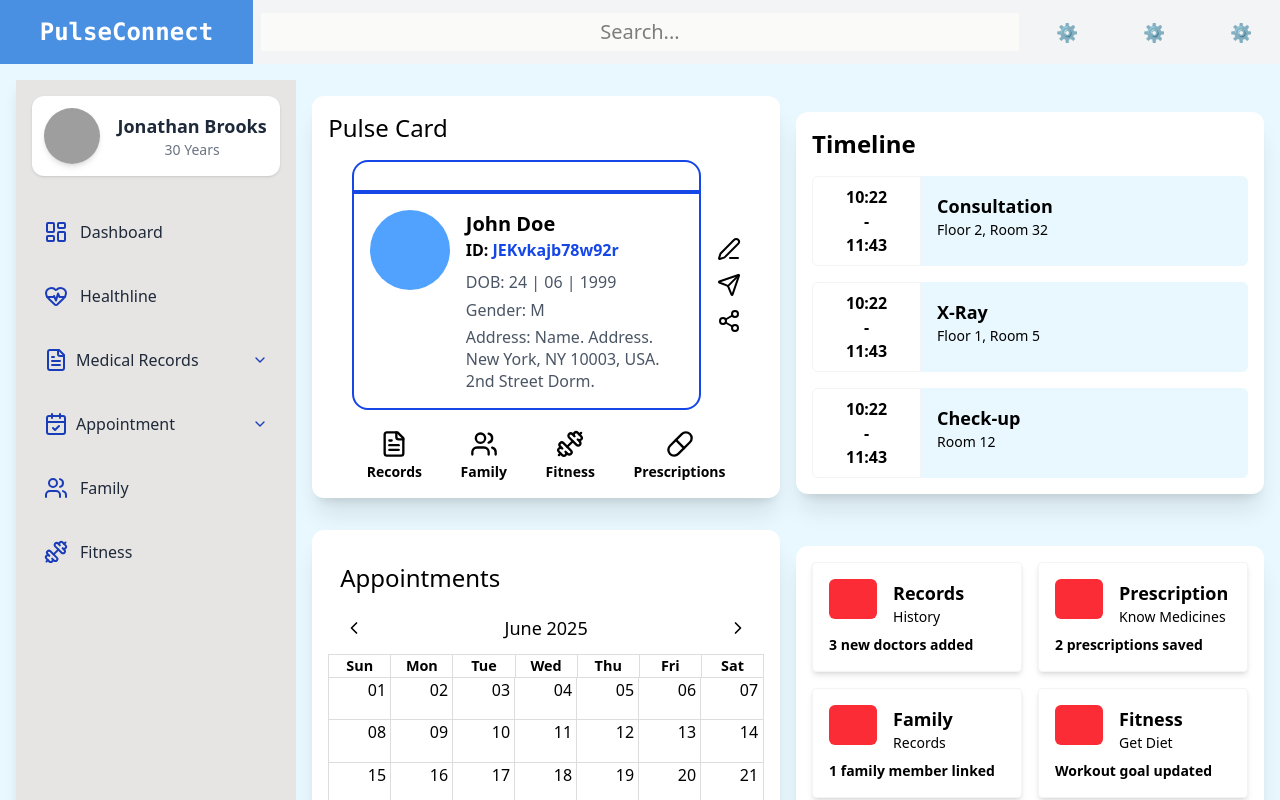
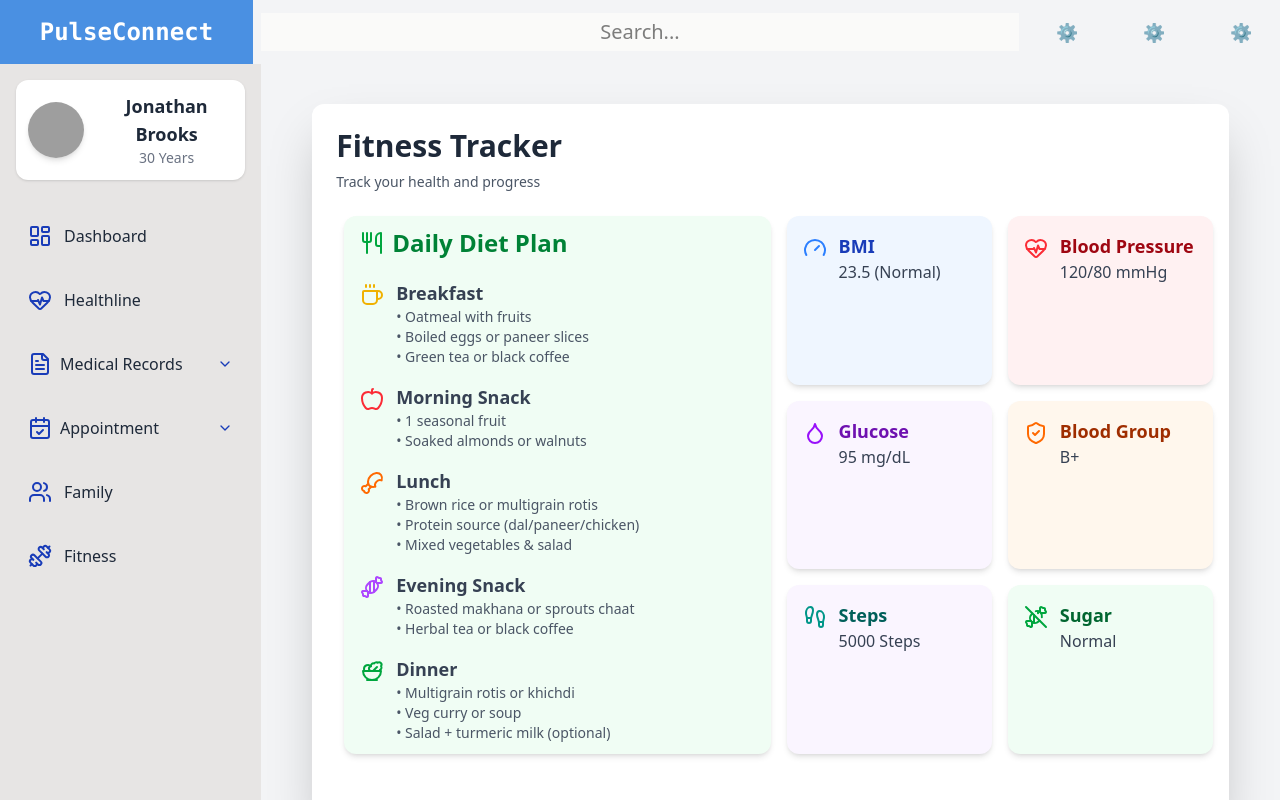
Before and after one commit to BlessinCareEssentialsPvtLtd/PulseConnect, a React (Vite) app in the folder frontend/: page / in a window 1280 px wide. Shown: the top 800 px of the page. Built offline with nearby package versions, Linux system fonts and the light colour scheme; grey boxes are pictures that could not be loaded.

Commit message:
Fitness page created, Appointments section updated

```diff
--- a/frontend/src/App.jsx
+++ b/frontend/src/App.jsx
@@ -3,6 +3,7 @@ import Dashboard from "./pages/Dashboard";
 import Sidebar from "./components/Sidebar";
 import Navbar from "./components/Navbar";
 import "./App.css";
+import Fitness from "./components/Fitness";
 
 function App() {
   const [showProfileComponent, setShowProfileComponent] = useState(false);
@@ -14,13 +15,10 @@ function App() {
   return (
     <div className="flex flex-col min-h-screen">
       <Navbar />
-      <div className="flex p-4 min-w-full bg-[#e9f8ff]">
-        {/* Main content: Sidebar + Dashboard */}
+      <div className="flex flex-1 min-w-full bg-[#e9f8ff] h-[calc(100vh-64px)]">
+        {/* Sidebar and Fitness components taking full height */}
         <Sidebar toggleProfileFunction={toggleProfileComponent} />
-        <Dashboard
-          showProfile={showProfileComponent}
-          toggleProfileFunction={toggleProfileComponent}
-        />
+        <Fitness />
       </div>
     </div>
   );
--- a/frontend/src/components/Appointments.jsx
+++ b/frontend/src/components/Appointments.jsx
@@ -1,5 +1,5 @@
 import React, { useState } from "react";
-import { Calendar, momentLocalizer } from "react-big-calendar";
+import { Calendar, momentLocalizer, Navigate } from "react-big-calendar";
 import moment from "moment";
 import "react-big-calendar/lib/css/react-big-calendar.css";
 import { ChevronLeft, ChevronRight } from "lucide-react";
@@ -7,17 +7,18 @@ import { ChevronLeft, ChevronRight } from "lucide-react";
 const localizer = momentLocalizer(moment);
 
 const CustomToolbar = ({ label, onNavigate }) => {
+
   return (
     <div className="flex justify-between items-center px-2 mb-2">
       <button
-        onClick={() => onNavigate("PREV")}
+        onClick={() => onNavigate(Navigate.PREVIOUS)}
         className="p-2 rounded hover:bg-gray-200"
       >
         <ChevronLeft size={20} />
       </button>
       <h2 className="text-lg font-medium text-center">{label}</h2>
       <button
-        onClick={() => onNavigate("NEXT")}
+        onClick={() => onNavigate(Navigate.NEXT)}
         className="p-2 rounded hover:bg-gray-200"
       >
         <ChevronRight size={20} />
@@ -26,66 +27,31 @@ const CustomToolbar = ({ label, onNavigate }) => {
   );
 };
 
-function Appointments() {
-  const [events, setEvents] = useState([
-    {
-      title: "Doctor Appointment",
-      start: new Date(2025, 5, 28, 10, 0),
-      end: new Date(2025, 5, 28, 11, 0),
-      description: "Dr. Sharma at ABC Clinic",
-    },
-  ]);
+function Appointments( {events}) {
 
-  const [showForm, setShowForm] = useState(false);
   const [selectedDate, setSelectedDate] = useState(null);
-  const [formData, setFormData] = useState({
-    title: "",
-    description: "",
-    startTime: "",
-    endTime: "",
-  });
+  const [selectedDayEvents, setSelectedDayEvents] = useState([]);
+  const [currentDate, setCurrentDate] = useState(new Date());
 
   const handleSelectSlot = (slotInfo) => {
-    setSelectedDate(slotInfo.start);
-    setShowForm(true);
+    const clickedDate = moment(slotInfo.start).startOf("day");
+    const dayEvents = events.filter((event) =>
+      moment(event.start).isSame(clickedDate, "day")
+    );
+
+    if (dayEvents.length > 0) {
+      setSelectedDate(slotInfo.start);
+      setSelectedDayEvents(dayEvents);
+    } else {
+      setSelectedDate(null);
+      setSelectedDayEvents([]);
+    }
   };
 
-  const handleFormChange = (e) => {
-    setFormData((prev) => ({ ...prev, [e.target.name]: e.target.value }));
-  };
-
-  const handleFormSubmit = (e) => {
-    e.preventDefault();
-    const { title, description, startTime, endTime } = formData;
-
-    const start = new Date(selectedDate);
-    const end = new Date(selectedDate);
-
-    const [startHour, startMin] = startTime.split(":");
-    const [endHour, endMin] = endTime.split(":");
-
-    start.setHours(+startHour, +startMin);
-    end.setHours(+endHour, +endMin);
-
-    const newEvent = {
-      title,
-      start,
-      end,
-      description,
-    };
-
-    setEvents([...events, newEvent]);
-    setShowForm(false);
-    setFormData({ title: "", description: "", startTime: "", endTime: "" });
-  };
-
-  const handleEventClick = (event) => {
-    alert(`Title: ${event.title}\nDescription: ${event.description}`);
-  };
 
   return (
     <section className="mt-4 w-full">
-      <div className="bg-white rounded-xl shadow-xl p-4 max-w-full  mx-auto">
+      <div className="bg-white rounded-xl shadow-xl p-4 max-w-full mx-auto">
         <h2 className="text-xl sm:text-2xl font-medium font-sans my-4 ml-3">
           Appointments
         </h2>
@@ -95,10 +61,11 @@ function Appointments() {
             events={events}
             startAccessor="start"
             endAccessor="end"
-            selectable={true}
+            selectable
             onSelectSlot={handleSelectSlot}
-            onSelectEvent={handleEventClick}
             defaultView="month"
+            date={currentDate}
+            onNavigate={(date) => setCurrentDate(date)}
             style={{ height: "100%" }}
             components={{
               toolbar: CustomToolbar,
@@ -109,82 +76,36 @@ function Appointments() {
         </div>
       </div>
 
-      {showForm && (
-        <div className="fixed inset-0 flex items-center justify-center bg-black/30 z-50">
-          <div className="bg-white p-8 rounded-lg shadow-xl w-[90%] md:w-[36rem] max-h-[90vh] overflow-y-auto">
-            <h2 className="text-2xl font-semibold mb-6 text-gray-800">
-              New Appointment
-            </h2>
-            <form onSubmit={handleFormSubmit} className="flex flex-col gap-5">
-              <div className="flex flex-col">
-                <label className="mb-1 font-medium text-gray-700">Title</label>
-                <input
-                  type="text"
-                  name="title"
-                  placeholder="Enter title"
-                  value={formData.title}
-                  onChange={handleFormChange}
-                  className="border border-gray-300 p-3 rounded-md focus:outline-none focus:ring-2 focus:ring-blue-500"
-                  required
-                />
-              </div>
-              <div className="flex flex-col">
-                <label className="mb-1 font-medium text-gray-700">
-                  Description
-                </label>
-                <textarea
-                  name="description"
-                  placeholder="Optional notes or location"
-                  value={formData.description}
-                  onChange={handleFormChange}
-                  rows={3}
-                  className="border border-gray-300 p-3 rounded-md resize-none focus:outline-none focus:ring-2 focus:ring-blue-500"
-                />
-              </div>
-              <div className="flex gap-4">
-                <div className="flex-1 flex flex-col">
-                  <label className="mb-1 font-medium text-gray-700">
-                    Start Time
-                  </label>
-                  <input
-                    type="time"
-                    name="startTime"
-                    value={formData.startTime}
-                    onChange={handleFormChange}
-                    className="border border-gray-300 p-3 rounded-md focus:outline-none focus:ring-2 focus:ring-blue-500"
-                    required
-                  />
-                </div>
-                <div className="flex-1 flex flex-col">
-                  <label className="mb-1 font-medium text-gray-700">
-                    End Time
-                  </label>
-                  <input
-                    type="time"
-                    name="endTime"
-                    value={formData.endTime}
-                    onChange={handleFormChange}
-                    className="border border-gray-300 p-3 rounded-md focus:outline-none focus:ring-2 focus:ring-blue-500"
-                    required
-                  />
-                </div>
-              </div>
-              <div className="flex justify-end gap-3 pt-2">
-                <button
-                  type="button"
-                  onClick={() => setShowForm(false)}
-                  className="px-5 py-2 bg-gray-300 text-gray-700 rounded-md hover:bg-gray-400"
-                >
-                  Cancel
-                </button>
-                <button
-                  type="submit"
-                  className="px-5 py-2 bg-blue-600 text-white rounded-md hover:bg-blue-700"
-                >
-                  Add Appointment
-                </button>
-              </div>
-            </form>
+      {/* Popup for day appointments */}
+      {selectedDate && selectedDayEvents.length > 0 && (
+        <div className="fixed inset-0 flex items-center justify-center bg-black/40 z-50">
+          <div className="bg-white rounded-xl shadow-xl p-6 w-[90%] max-w-md">
+            <h3 className="text-lg font-bold mb-4">
+              Appointments on {moment(selectedDate).format("MMMM Do YYYY")}
+            </h3>
+            <ul className="space-y-3">
+              {selectedDayEvents.map((event, index) => (
+                <li key={index} className="border-b pb-2">
+                  <p className="font-semibold">{event.title}</p>
+                  <p className="text-sm text-gray-600">{event.description}</p>
+                  <p className="text-sm text-gray-500">
+                    {moment(event.start).format("hh:mm A")} -{" "}
+                    {moment(event.end).format("hh:mm A")}
+                  </p>
+                </li>
+              ))}
+            </ul>
+            <div className="mt-5 text-right">
+              <button
+                onClick={() => {
+                  setSelectedDate(null);
+                  setSelectedDayEvents([]);
+                }}
+                className="px-4 py-2 bg-blue-600 text-white rounded hover:bg-blue-700"
+              >
+                Close
+              </button>
+            </div>
           </div>
         </div>
       )}
--- /dev/null
+++ b/frontend/src/components/Fitness.jsx
@@ -0,0 +1,164 @@
+import React from 'react';
+import {
+  Coffee,
+  Salad,
+  Apple,
+  Drumstick,
+  Sandwich,
+  Utensils,
+  Candy,
+  Activity,
+  HeartPulse,
+  Droplet,
+  ShieldCheck,
+  Gauge,
+  CandyOff,
+  Footprints,
+} from "lucide-react";
+
+function Fitness() {
+  return (
+    <div className='w-full max-h-full bg-gray-100 grid place-items-center'>
+      <div className="w-[90%] h-[90%] rounded-xl bg-white shadow-2xl p-6">
+        <h1 className="text-3xl font-bold mb-2 text-gray-800">Fitness Tracker</h1>
+        <p className="text-gray-600 mb-6 text-sm">Track your health and progress</p>
+
+        <div className="m-2 h-[80%] w-full grid grid-cols-1 md:grid-cols-2 gap-4">
+          {/* Left Side */}
+          <div className="bg-[#f0fdf4] rounded-xl shadow-md flex items-center justify-center">
+            <div className="p-2 pl-4 flex flex-col gap-5">
+              <h2 className="text-2xl font-bold text-green-700 flex items-center gap-2">
+                <Utensils className="text-green-600" /> Daily Diet Plan
+              </h2>
+              <div className='flex justify-start gap-4 items-center flex-wrap'>
+
+                {/* Breakfast */}
+                <div className="flex items-start gap-3">
+                  <Coffee className="text-yellow-500 mt-1" size={24} />
+                  <div>
+                    <h3 className="text-lg font-semibold text-gray-700">Breakfast</h3>
+                    <p className="text-sm text-gray-600">
+                      • Oatmeal with fruits<br />
+                      • Boiled eggs or paneer slices<br />
+                      • Green tea or black coffee
+                    </p>
+                  </div>
+                </div>
+
+                {/* Morning Snack */}
+                <div className="flex items-start gap-3">
+                  <Apple className="text-red-500 mt-1" size={24} />
+                  <div>
+                    <h3 className="text-lg font-semibold text-gray-700">Morning Snack</h3>
+                    <p className="text-sm text-gray-600">
+                      • 1 seasonal fruit<br />
+                      • Soaked almonds or walnuts
+                    </p>
+                  </div>
+                </div>
+
+                {/* Lunch */}
+                <div className="flex items-start gap-3">
+                  <Drumstick className="text-orange-500 mt-1" size={24} />
+                  <div>
+                    <h3 className="text-lg font-semibold text-gray-700">Lunch</h3>
+                    <p className="text-sm text-gray-600">
+                      • Brown rice or multigrain rotis<br />
+                      • Protein source (dal/paneer/chicken)<br />
+                      • Mixed vegetables & salad
+                    </p>
+                  </div>
+                </div>
+
+                {/* Evening Snack */}
+                <div className="flex items-start gap-3">
+                  <Candy className="text-purple-500 mt-1" size={24} />
+                  <div>
+                    <h3 className="text-lg font-semibold text-gray-700">Evening Snack</h3>
+                    <p className="text-sm text-gray-600">
+                      • Roasted makhana or sprouts chaat<br />
+                      • Herbal tea or black coffee
+                    </p>
+                  </div>
+                </div>
+
+                {/* Dinner */}
+                <div className="flex items-start gap-3">
+                  <Salad className="text-green-600 mt-1" size={24} />
+                  <div>
+                    <h3 className="text-lg font-semibold text-gray-700">Dinner</h3>
+                    <p className="text-sm text-gray-600">
+                      • Multigrain rotis or khichdi<br />
+                      • Veg curry or soup<br />
+                      • Salad + turmeric milk (optional)
+                    </p>
+                  </div>
+                </div>
+
+              </div>
+            </div>
+          </div>
+
+          {/* Right Side Grid */}
+          <div className="grid grid-cols-1 sm:grid-cols-2 gap-4 h-full">
+            {/* BMI Card */}
+            <div className="bg-blue-50 p-4 rounded-xl shadow-md flex items-start gap-3">
+              <Gauge className="text-blue-500 mt-1" />
+              <div>
+                <h2 className="text-lg font-semibold text-blue-800">BMI</h2>
+                <p className="text-gray-700">23.5 (Normal)</p>
+              </div>
+            </div>
+
+            {/* Blood Pressure Card */}
+            <div className="bg-rose-50 p-4 rounded-xl shadow-md flex items-start gap-3">
+              <HeartPulse className="text-red-500 mt-1" />
+              <div>
+                <h2 className="text-lg font-semibold text-red-800">Blood Pressure</h2>
+                <p className="text-gray-700">120/80 mmHg</p>
+              </div>
+            </div>
+
+            {/* Glucose Card */}
+            <div className="bg-purple-50 p-4 rounded-xl shadow-md flex items-start gap-3">
+              <Droplet className="text-purple-600 mt-1" />
+              <div>
+                <h2 className="text-lg font-semibold text-purple-800">Glucose</h2>
+                <p className="text-gray-700">95 mg/dL</p>
+              </div>
+            </div>
+
+            {/* Blood Group Card */}
+            <div className="bg-orange-50 p-4 rounded-xl shadow-md flex items-start gap-3">
+              <ShieldCheck className="text-orange-500 mt-1" />
+              <div>
+                <h2 className="text-lg font-semibold text-orange-800">Blood Group</h2>
+                <p className="text-gray-700">B+</p>
+              </div>
+            </div>
+
+            {/* Steps */}
+            <div className="bg-purple-50 p-4 rounded-xl shadow-md flex items-start gap-3">
+              <Footprints className="text-teal-600 mt-1" />
+              <div>
+                <h2 className="text-lg font-semibold text-teal-800">Steps</h2>
+                <p className="text-gray-700">5000 Steps</p>
+              </div>
+            </div>
+
+            {/* Sugar Card */}
+            <div className="bg-green-50 p-4 rounded-xl shadow-md flex items-start gap-3">
+              <CandyOff className="text-green-600 mt-1" />
+              <div>
+                <h2 className="text-lg font-semibold text-green-800">Sugar</h2>
+                <p className="text-gray-700">Normal</p>
+              </div>
+            </div>
+          </div>
+        </div>
+      </div>
+    </div>
+  );
+}
+
+export default Fitness;
--- a/frontend/src/pages/Dashboard.jsx
+++ b/frontend/src/pages/Dashboard.jsx
@@ -5,7 +5,6 @@ import {
   Edit3,
   FileText,
   Pill,
-  QrCode,
   Send,
   Share2,
   Users,
@@ -13,7 +12,6 @@ import {
 import { AnimatePresence, motion } from "framer-motion";
 import Appointments from "../components/Appointments";
 import RightSideProfile from "../components/RightSideProfile";
-import "react-big-calendar/lib/css/react-big-calendar.css";
 
 /* ───────────────────────── constants ───────────────────────── */
 
@@ -56,6 +54,21 @@ const historyTiles = [
   { title: "Fitness", subtitle: "Get Diet", desc: "Workout goal updated" },
   { title: "Fitness", subtitle: "Get Diet", desc: "Workout goal updated" },
 ];
+
+const events =[
+    {
+      title: "Doctor Appointment",
+      start: new Date(2025, 5, 28, 10, 0),
+      end: new Date(2025, 5, 28, 11, 0),
+      description: "Dr. Sharma at ABC Clinic",
+    },
+    {
+      title: "Meeting with Designer",
+      start: new Date(2025, 5, 28, 14, 0),
+      end: new Date(2025, 5, 28, 15, 0),
+      description: "UI design discussion",
+    },
+  ]
 
 /* ───────────────────────── sub-components ───────────────────────── */
 
@@ -181,24 +194,22 @@ function Dashboard({ showProfile, toggleProfileFunction }) {
   return (
     <>
       {/*By flex*/}
-      <div className="flex flex-col w-[90%] bg-[#e9f8ff]">
-        <div className="flex w-full max-[780px]:flex-col mt-4">
-          <div className="w-full ml-4">
+    <div className="overflow-hidden  flex-1 max-h-full overflow-y-auto grid md:grid-cols-2 gap-6 p-6 w-[90%] bg-gray-200 grid-cols-1 mx-auto">
+
+      <div className="w-full">
         <PulseCard />
       </div>
-          <div className="w-full ml-4 mt-4">
+      <div className="w-full">
         <Timeline />
       </div>
+      <div className="w-full">
+        <Appointments events={events} />
       </div>
-        <div className="flex w-full max-[780px]:flex-col mt-4">
-          <div className="w-full ml-4">
-            <Appointments />
-          </div>
-          <div className="w-full ml-4 mt-4">
+      <div className="w-full">
         <HistoryCards />
       </div>
     </div>
-      </div>
+
       {/*By flex*/}
 
       {/* profile overlay */}
```
Also changed, not shown: frontend/public/fittnessbg.jpg (added). Lines whose indentation alone changed are shown as unchanged.
